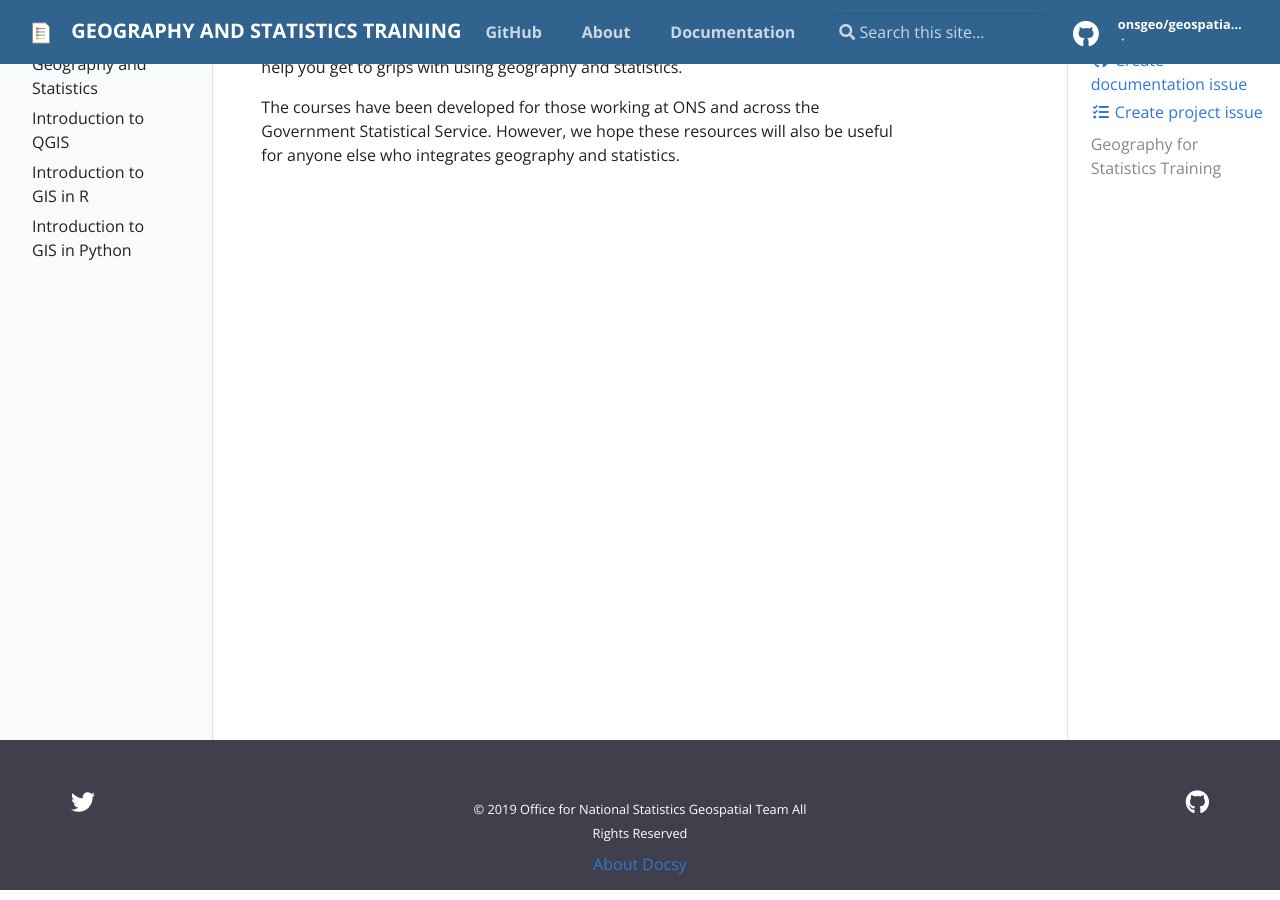
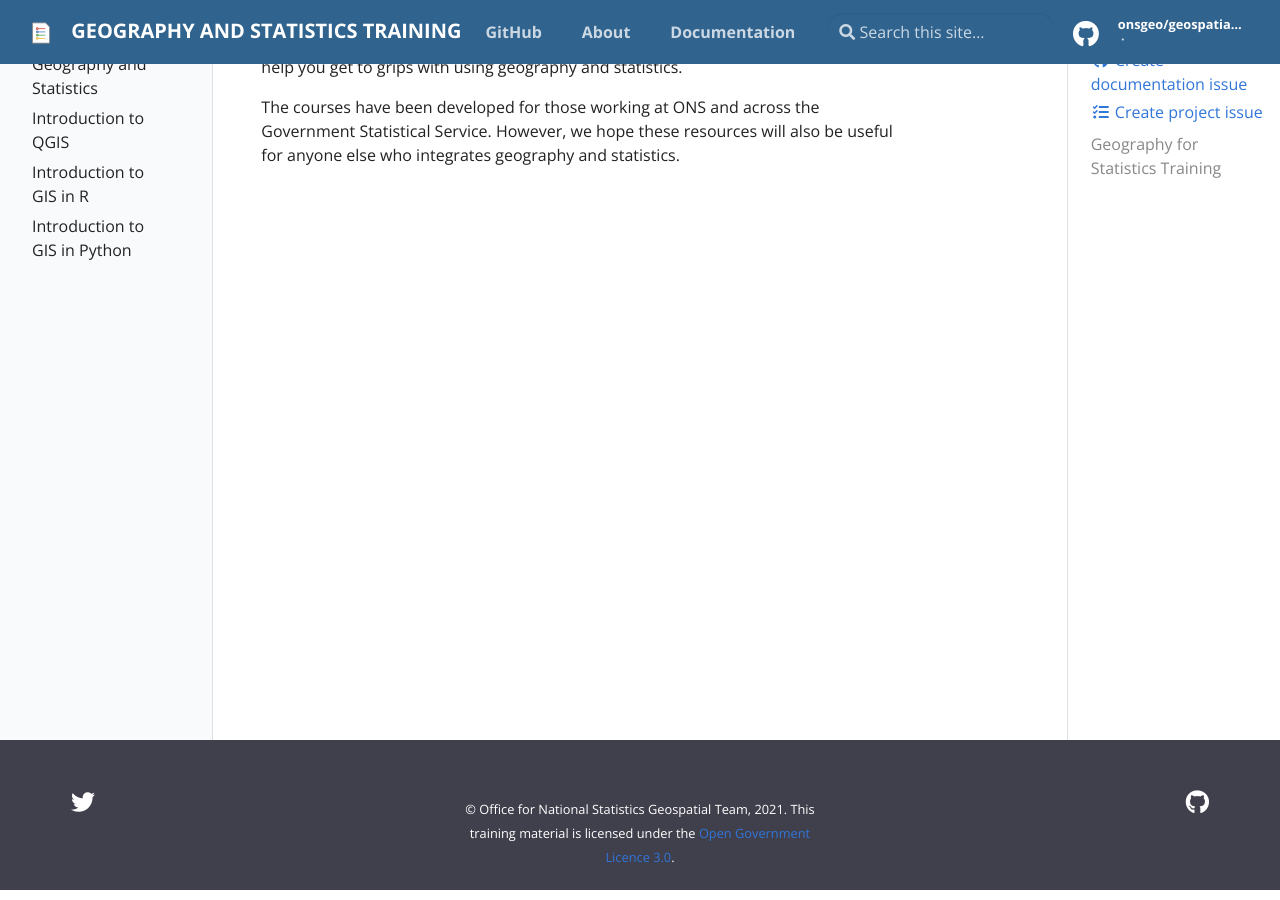
Before and after one commit to ONSgeo/geospatial-training, a Jekyll site: the page built from pages/index.md, in a window 1280 px wide and 900 px high, scrolled down 144 px. Built offline with Jekyll 4.4.1, drawn with Linux system fonts in a browser that asks for light colours.

Commit message:
update copyright statement

```diff
--- a/_includes/footer.html
+++ b/_includes/footer.html
@@ -21,9 +21,8 @@
 </ul>
 </div>
 <div class="col-12 col-sm-4 text-center py-2 order-sm-2">
-  <small class="text-white">© 2019 {{ site.author }} All Rights Reserved</small>
+  <small class="text-white">© {{ site.author }}, 2021. This training material is licensed under the <a href = "http://www.nationalarchives.gov.uk/doc/open-government-licence/version/3" target="_blank">Open Government Licence 3.0</a>.</small>
   {% if site.privacy %}<small class="ml-1"><a href="{{ site.privacy }}" target="_blank">Privacy Policy</a></small>{% endif %}
-  <p class="mt-2"><a href="/about/">About Docsy</a></p>
       </div>
     </div>
   </div>
```
